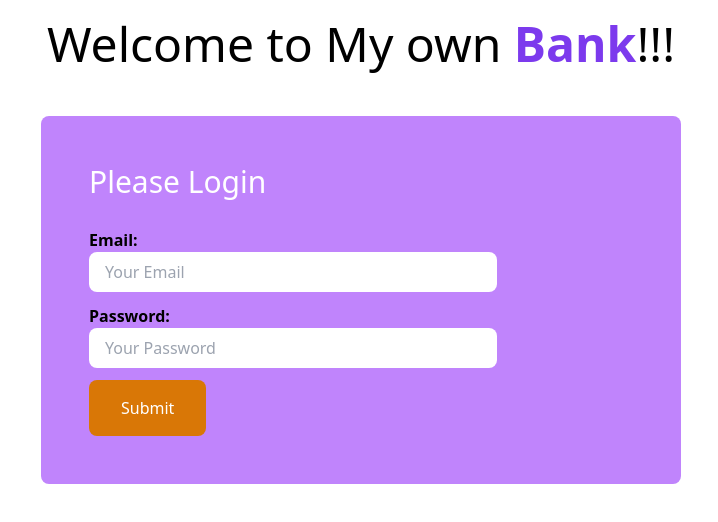
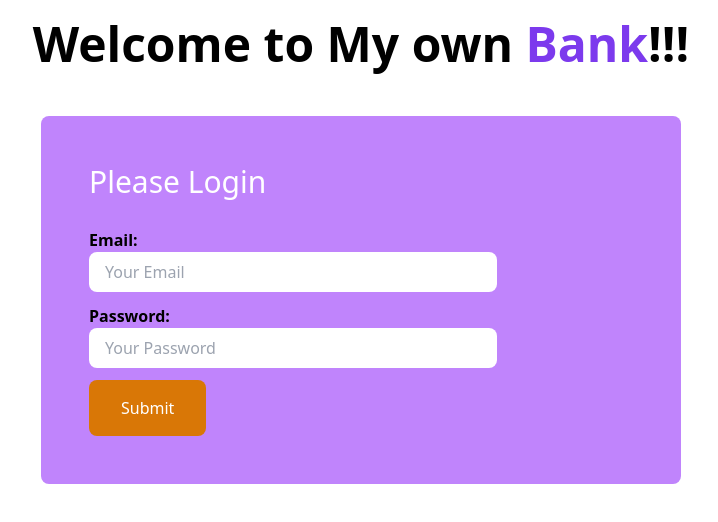
Before and after one commit to Jahirul83/simple-bank-website, a plain HTML site: page index.html in a window 1280 px wide. Shown: the whole page, without its empty margins (279-997 px from the left). Drawn offline with nearby package versions, Linux system fonts and the light colour scheme.

Commit message:
login edit

```diff
--- a/index.html
+++ b/index.html
@@ -10,7 +10,7 @@
 
 <body>
     <header>
-        <h1 class="text-5xl text-center mt-5">Welcome to My own <span
+        <h1 class="text-4xl lg:text-5xl font-semibold text-center mt-5">Welcome to My own <span
                 class="font-semibold text-violet-600">Bank</span>!!!</h1>
     </header>
     <main>
```
